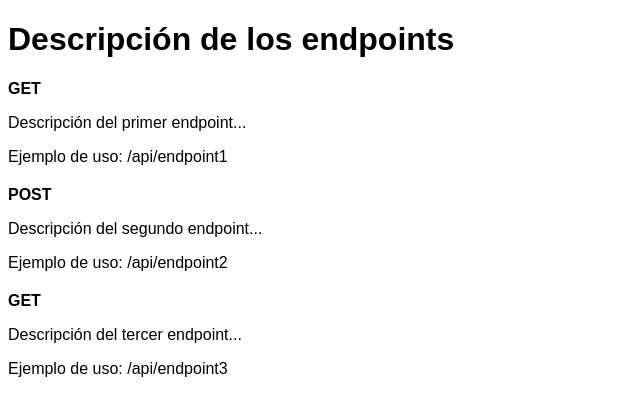
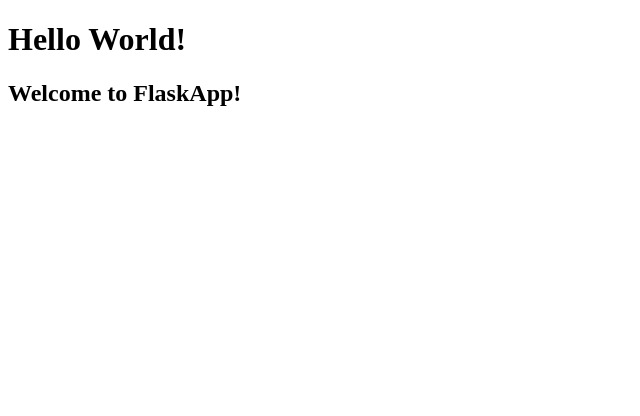
Before and after one commit to Borja-F/fl0-datapi, a Flask app: page /hola in a window 1280 px wide. Shown: the top 416 px of the page, without its empty margins (0-640 px from the left). Run offline with Flask 3, Linux system fonts and the light colour scheme.

Commit message:
Changed plantilla again

```diff
--- a/templates/plantilla.html
+++ b/templates/plantilla.html
@@ -1,39 +1,11 @@
 <!DOCTYPE html>
-<html>
+<html lang="en">
 <head>
-    <title>Descripción de los endpoints</title>
-    <style>
-        body {
-            font-family: Arial, sans-serif;
-        }
-        .endpoint {
-            margin-bottom: 20px;
-        }
-        .method {
-            font-weight: bold;
-        }
-    </style>
+    <meta charset="UTF-8">
+    <title>FlaskApp</title>
 </head>
 <body>
-    <h1>Descripción de los endpoints</h1>
-
-    <div class="endpoint">
-        <p class="method">GET</p>
-        <p>Descripción del primer endpoint...</p>
-        <p>Ejemplo de uso: /api/endpoint1</p>
-    </div>
-
-    <div class="endpoint">
-        <p class="method">POST</p>
-        <p>Descripción del segundo endpoint...</p>
-        <p>Ejemplo de uso: /api/endpoint2</p>
-    </div>
-
-    <div class="endpoint">
-        <p class="method">GET</p>
-        <p>Descripción del tercer endpoint...</p>
-        <p>Ejemplo de uso: /api/endpoint3</p>
-    </div>
-
+    <h1>Hello World!</h1>
+    <h2>Welcome to FlaskApp!</h2>
 </body>
 </html>
```
